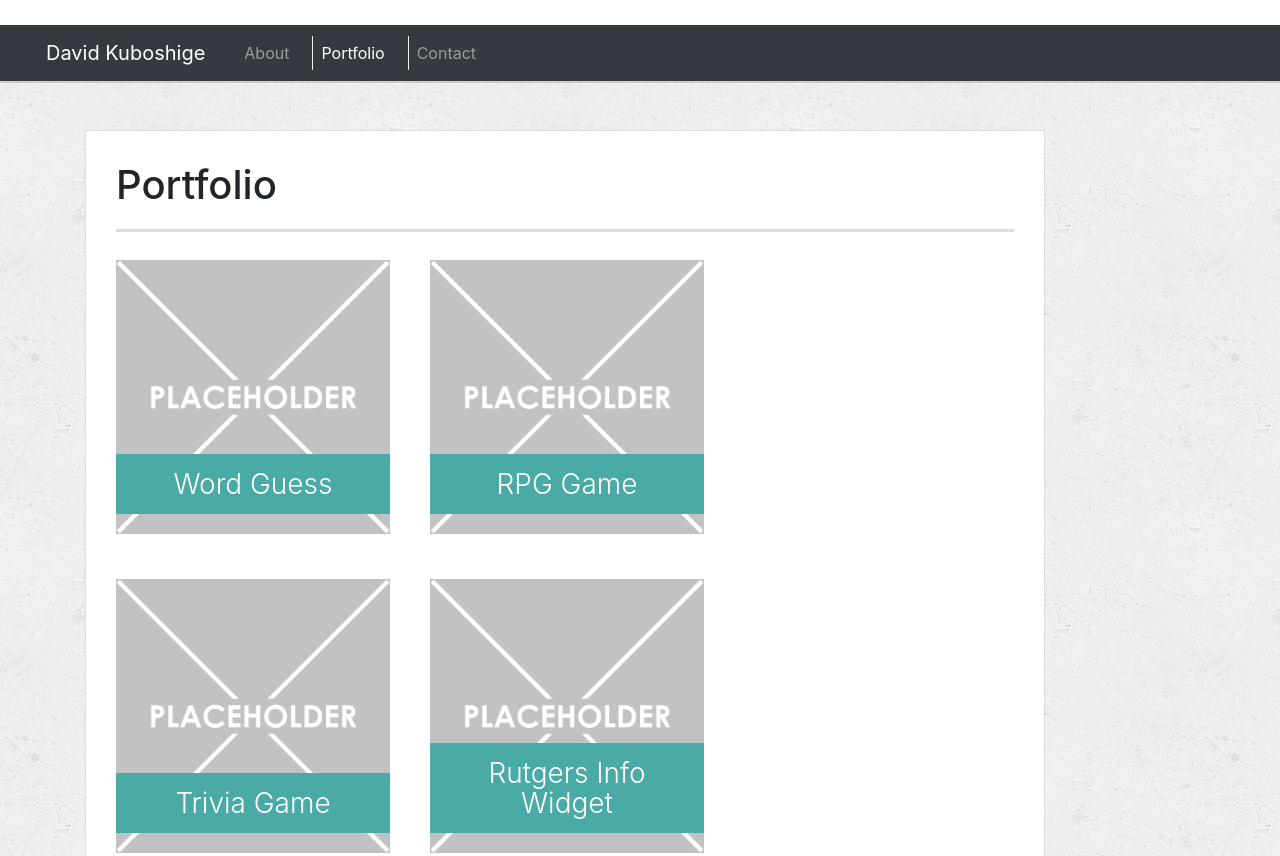
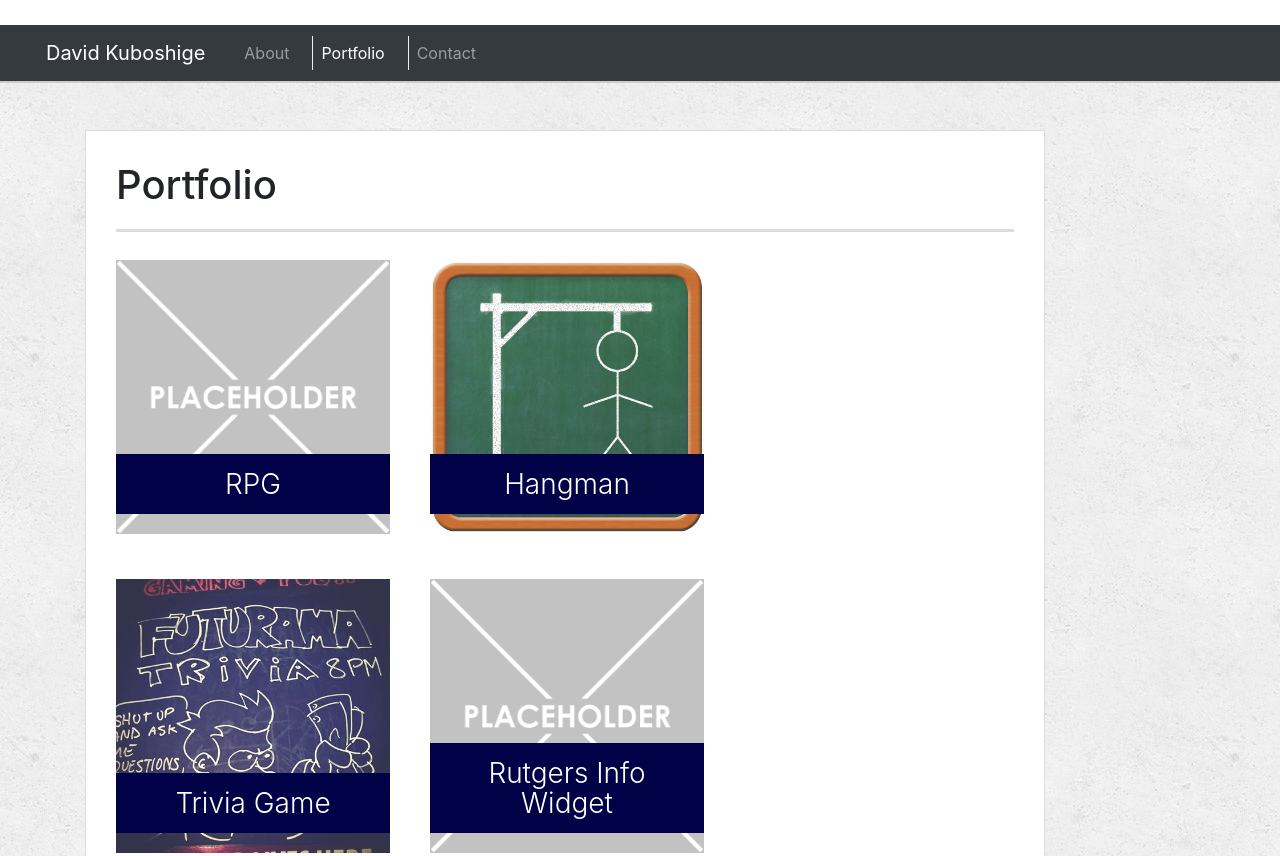
Before and after one commit to Glytchedup/Profile_Professional, a plain HTML site: page portfolio.html in a window 1280 px wide. Shown: the top 856 px of the page. Drawn offline with nearby package versions, Linux system fonts and the light colour scheme.

Commit message:
added project links

```diff
--- a/assets/css/style.css
+++ b/assets/css/style.css
@@ -35,7 +35,7 @@ h2,
 h3 {
   font-family: Georgia, Times, "Times New Roman", serif;
   font-weight: 700;
-  color: #4aaaa5;
+  color: rgb(1, 1, 71);
 }
 
 h1 {
@@ -74,7 +74,7 @@ h3 {
   color: #fff;
   text-align: center;
   text-decoration: none;
-  background: #4aaaa5;
+  background: rgb(1, 1, 71);
 }
 
 nav {
@@ -164,7 +164,7 @@ h3, h2 {
   line-height: 30px;
   color: #fff;
   text-align: center;
-  background: #4aaaa5;
+  background: rgb(1, 1, 71);
   border-bottom: 0;
 }
 
@@ -212,6 +212,6 @@ input[type=submit] {
   font-size: 18px;
   color: #fff;
   cursor: pointer;
-  background: #4aaaa5;
+  background:rgb(1, 1, 71);
   border: 0 none;
 }
--- a/portfolio.html
+++ b/portfolio.html
@@ -56,22 +56,22 @@
       <h1>Portfolio</h1>
 
       <div class="work">
-        <img src="assets/images/Placeholder.png" alt="Word Guess">
+        <img src="assets/images/Placeholder.png" alt="RPG">
 
-        <h3>Word Guess</h3>
+        <h3>RPG</h3>
       </div>
       <div class="work">
-        <img src="assets/images/Placeholder.png" alt="RPG Game">
-
-        <h3>RPG Game</h3>
+       <a href="https://glytchedup.github.io/Word-Guess-Game/"> <img src="assets/images/Hangman.png" alt="Hangman">
+       </a>
+        <h3>Hangman</h3>
       </div>
       <div class="work">
-        <img src="assets/images/Placeholder.png" alt="Trivia Game">
-
+      <a href="https://glytchedup.github.io/Trivia-Game/"><img src="assets/images/Trivia.jpg" alt="Trivia Game">
+      </a>
         <h3>Trivia Game</h3>
       </div>
       <div class="work">
-        <img src="assets/images/Placeholder.png" alt="Rutgers Info Widget">
+        <img src="assets/images/Placeholder.png" href=# alt="Rutgers Info Widget">
 
         <h3>Rutgers Info Widget</h3>
       </div>
```
Also changed, not shown: assets/images/Hangman.png (added), assets/images/Trivia.jpg (added).
